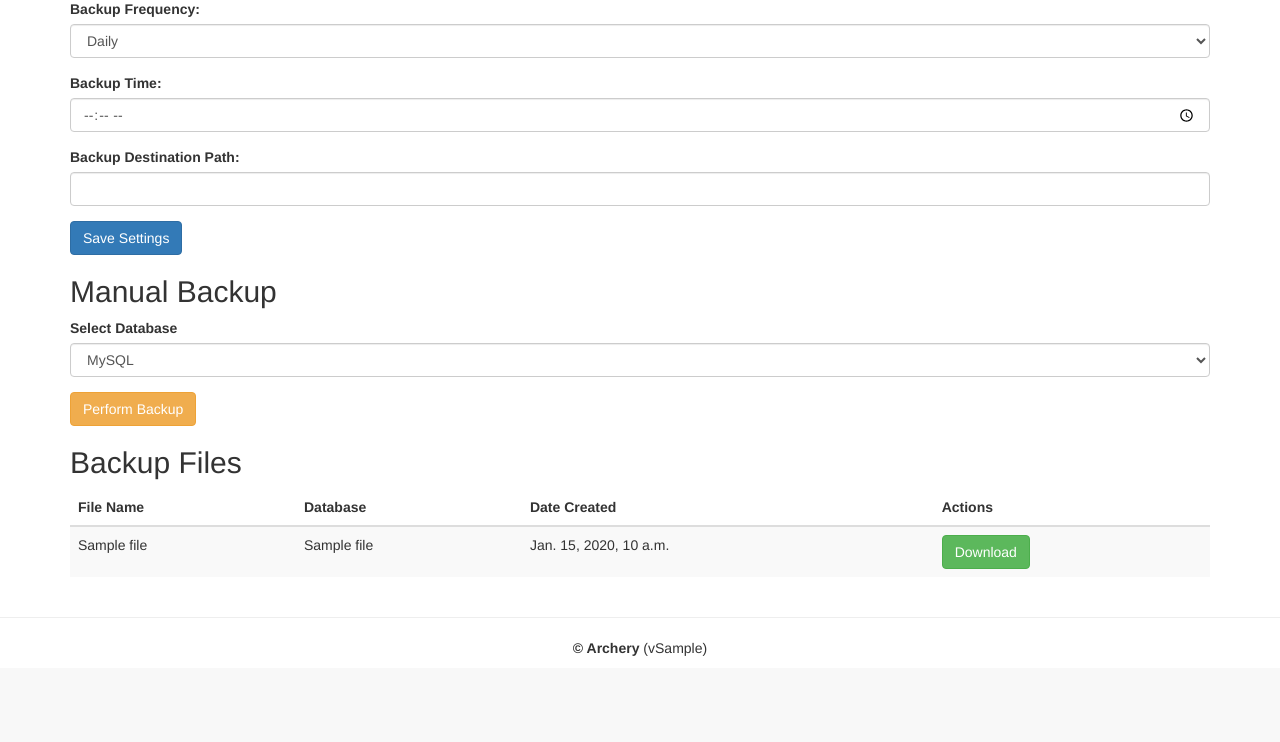
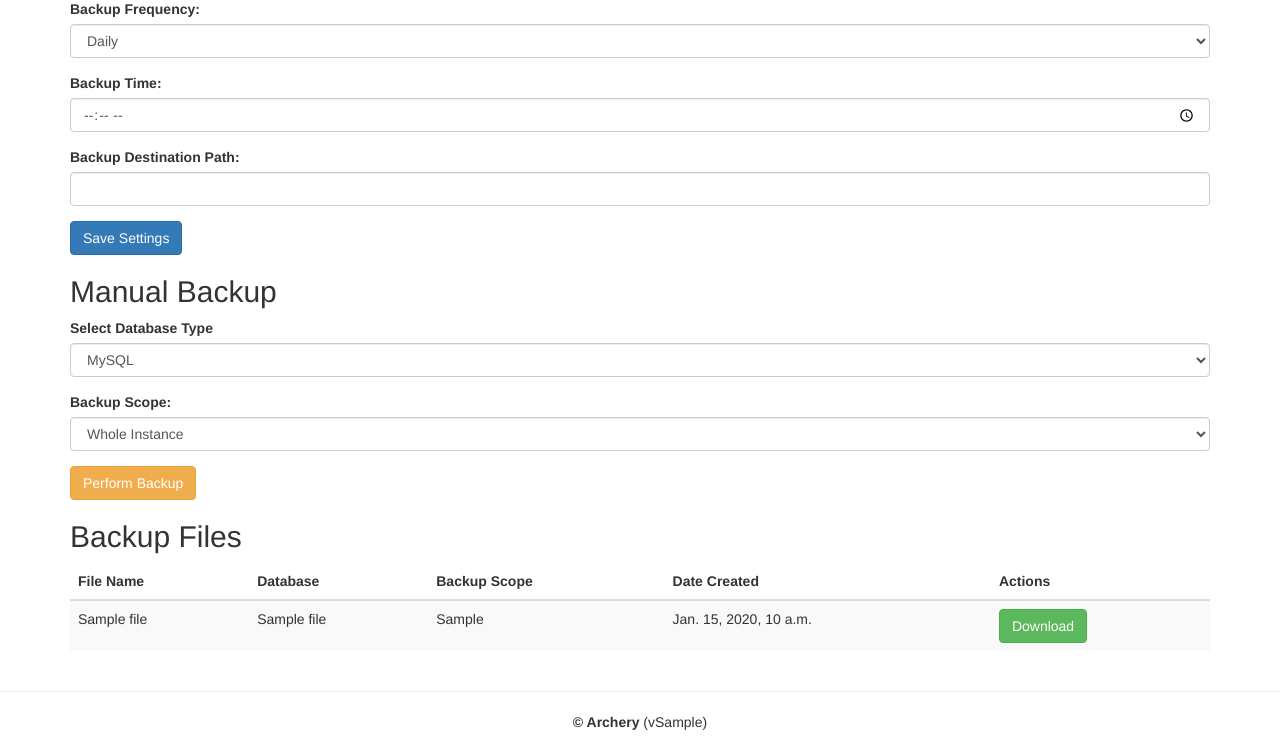
Before and after one commit to chuashihong/Archery-1.11.3, a Django app: template sql/templates/backup/backup.html in a window 1280 px wide. Shown: the part 386-1128 px from the top of the page. Before the commit the page ends 1042 px from the top, so only its background shows below. Run offline with Django 3.2, Linux system fonts and the light colour scheme; the template is opened without the code that fills it: most values are stand-ins (such as "Sample title", 1, 10 or a date in 2020); some libraries are stand-ins or nearby versions.

Commit message:
backup页面雏形（无功能）

```diff
--- a/sql/templates/backup/backup.html
+++ b/sql/templates/backup/backup.html
@@ -35,13 +35,31 @@
             <form method="post" id="manual-backup-form" action="backup/manual">
                 {% csrf_token %}
                 <div class="form-group">
-                    <label for="db_name">Select Database</label>
-                    <select name="db_name" id="db_name" class="form-control">
+                    <label for="db_type">Select Database Type</label>
+                    <select name="db_type" id="db_type" class="form-control">
                         <option value="mysql">MySQL</option>
                         <option value="mongodb">MongoDB</option>
                     </select>
                 </div>
-                <button type="submit" class="btn btn-warning mt-2">Perform Backup</button>
+                <div class="form-group mt-3">
+                    <label for="backup_scope">Backup Scope:</label>
+                    <select name="backup_scope" id="backup_scope" class="form-control">
+                        <option value="instance">Whole Instance</option>
+                        <option value="selected_databases">Selected Databases</option>
+                    </select>
+                </div>
+
+                <!-- Databases Selection -->
+                <div class="form-group mt-3" id="database-selection" style="display: none;">
+                    <label for="databases">Select Databases (if applicable):</label>
+                    <select name="databases" id="databases" class="form-control" multiple>
+                        {% for db in available_databases %}
+                        <option value="{{ db }}">{{ db }}</option>
+                        {% endfor %}
+                    </select>
+                </div>
+
+                <button type="submit" class="btn btn-warning mt-3">Perform Backup</button>
             </form>
         </section>
 
@@ -53,6 +71,7 @@
                     <tr>
                         <th>File Name</th>
                         <th>Database</th>
+                        <th>Backup Scope</th>
                         <th>Date Created</th>
                         <th>Actions</th>
                     </tr>
@@ -62,6 +81,7 @@
                     <tr>
                         <td>{{ file.name }}</td>
                         <td>{{ file.db_name }}</td>
+                        <td>{{ file.backup_scope }}</td>
                         <td>{{ file.created_at }}</td>
                         <td><a href="/backup/download/{{ file.name }}" class="btn btn-success">Download</a></td>
                     </tr>
@@ -70,4 +90,16 @@
             </table>
         </section>
     </div>
+
+    <script>
+        document.getElementById('backup_scope').addEventListener('change', function() {
+            var selectedScope = this.value;
+            var dbSelection = document.getElementById('database-selection');
+            if (selectedScope === 'selected_databases') {
+                dbSelection.style.display = 'block';
+            } else {
+                dbSelection.style.display = 'none';
+            }
+        });
+    </script>
 {% endblock %}
```
